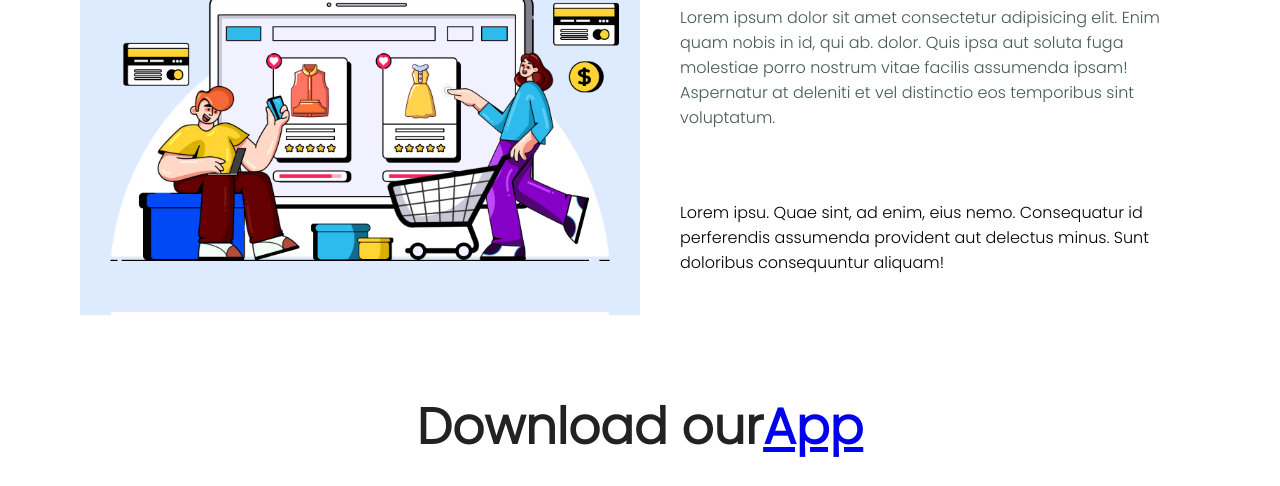
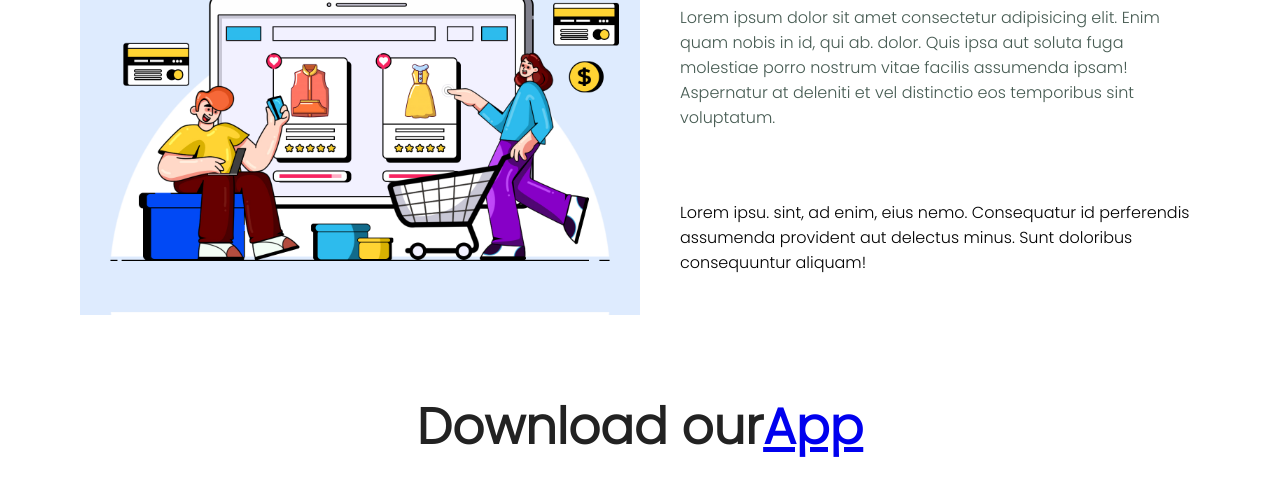
Before and after one commit to uccy553/E-commerce-Website, a plain HTML site: page about.html in a window 1280 px wide. Shown: the part 552-1038 px from the top of the page. Drawn offline with Linux system fonts and the light colour scheme.

Commit message:
Update about.html

```diff
--- a/about.html
+++ b/about.html
@@ -47,7 +47,7 @@
             <p>Lorem ipsum dolor sit amet consectetur adipisicing elit. Enim quam nobis in id, qui ab. dolor. Quis ipsa aut soluta fuga molestiae porro nostrum vitae facilis assumenda ipsam! Aspernatur at deleniti et vel distinctio eos temporibus sint voluptatum.</p>
             <br><br
 
-            <marquee bgcolor="#ccc" behavior="alternate" scrolldelay="100" scrollamount="5" width="100%">Lorem ipsu. Quae sint, ad enim, eius nemo. Consequatur id perferendis assumenda provident aut delectus minus. Sunt doloribus consequuntur aliquam!</marquee>
+            <marquee bgcolor="#ccc" behavior="alternate" scrolldelay="100" scrollamount="5" width="100%">Lorem ipsu. sint, ad enim, eius nemo. Consequatur id perferendis assumenda provident aut delectus minus. Sunt doloribus consequuntur aliquam!</marquee>
         </div>
     </section>
 
```
